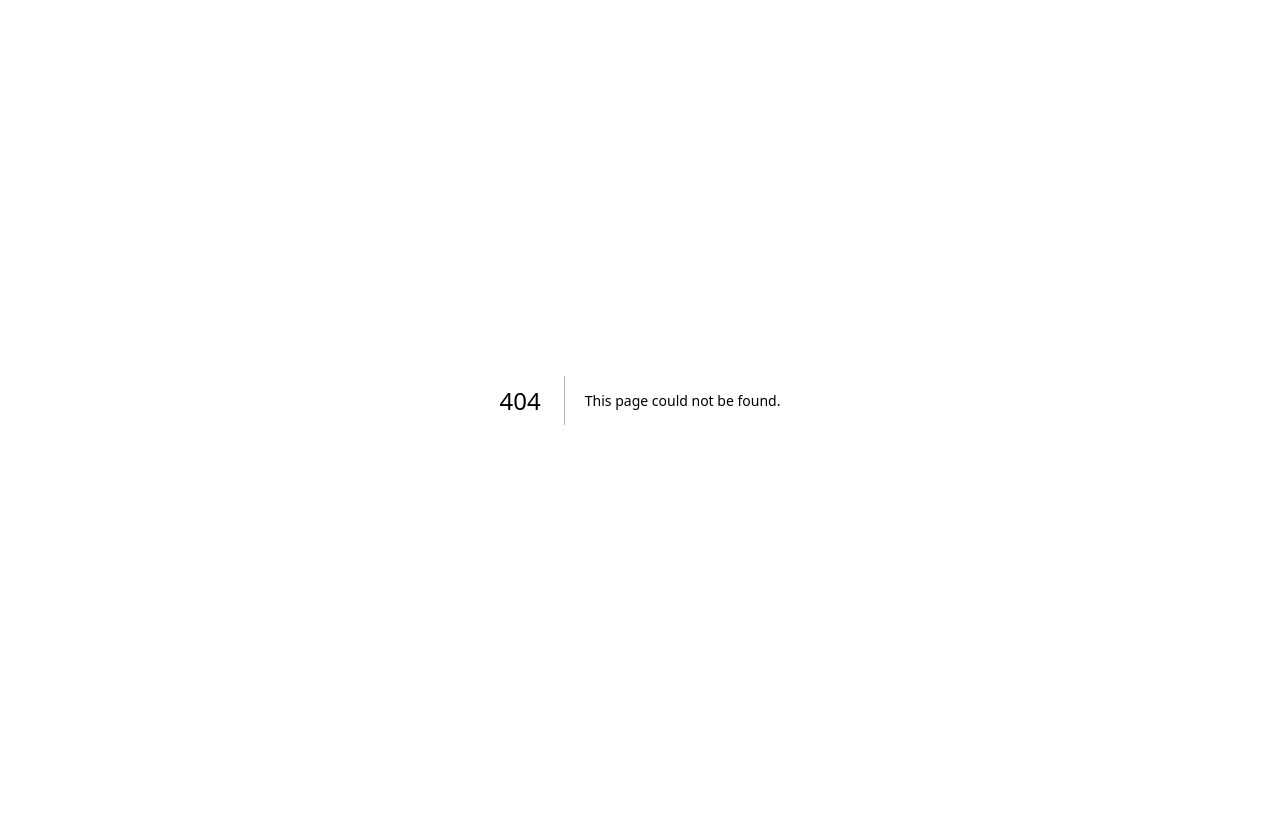
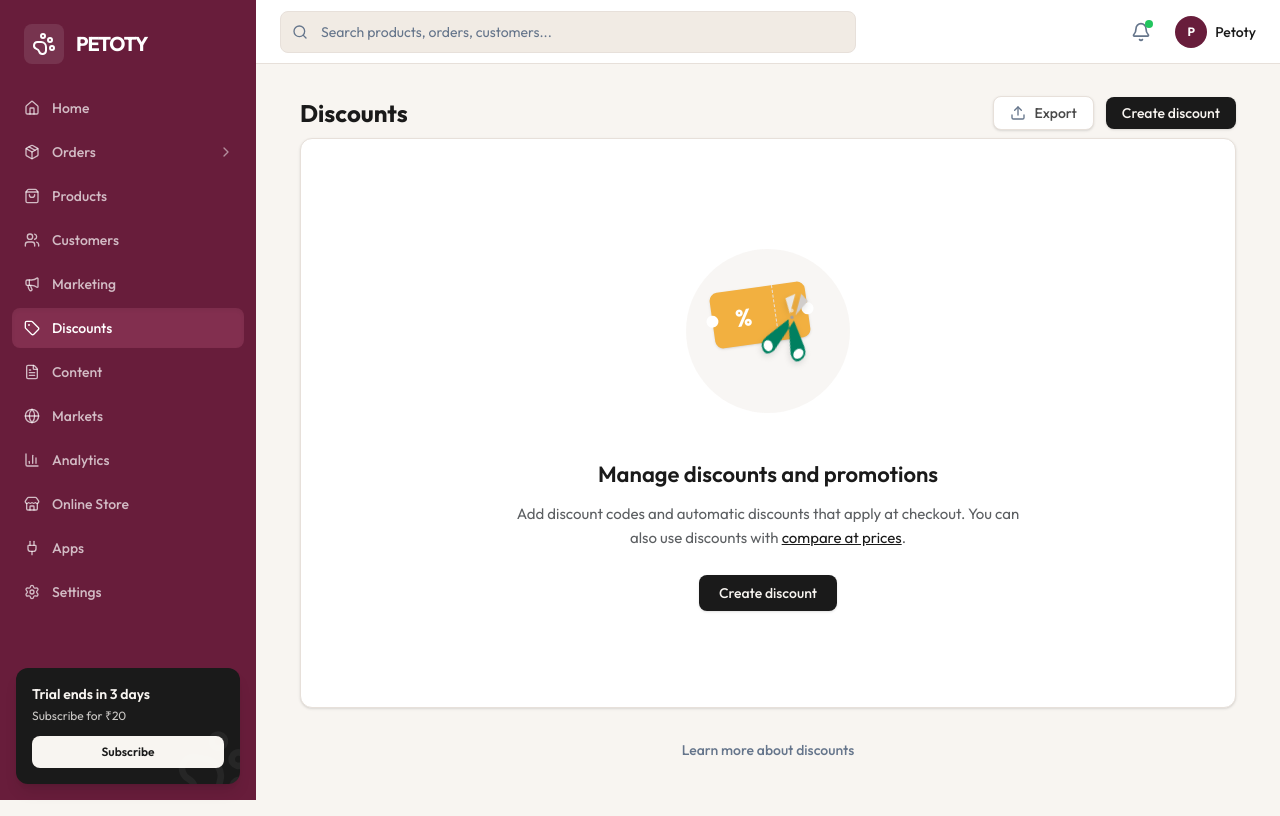
Before and after one commit to Sandhya-puchakayala/petoty-admin-nextjs, a Next.js app: page /discounts in a window 1280 px wide. Before the commit this address had no page. Built offline with nearby package versions, Linux system fonts and the light colour scheme.

Commit message:
feat: add discounts page with UI for managing promotions and an illustration.

```diff
--- /dev/null
+++ b/app/discounts/page.tsx
@@ -0,0 +1,114 @@
+"use client";
+
+import { DashboardLayout } from "@/components/layout/DashboardLayout";
+import { Upload } from "lucide-react";
+import { motion } from "framer-motion";
+
+export default function DiscountsPage() {
+  return (
+    <DashboardLayout>
+      <div className="p-4 md:p-6 lg:p-8 space-y-6 max-w-[1000px] mx-auto min-h-[calc(100vh-4rem)] flex flex-col pt-2 bg-background">
+
+        {/* Header Section */}
+        <div className="flex flex-col sm:flex-row sm:items-center justify-between gap-4 mb-2">
+          <h1 className="text-xl md:text-2xl font-bold text-foreground">
+            Discounts
+          </h1>
+          <div className="flex items-center gap-3">
+            <button className="flex items-center gap-2 bg-card hover:bg-muted border border-border text-foreground/80 font-medium px-4 py-1.5 rounded-lg text-sm transition-colors shadow-sm">
+              <Upload className="w-4 h-4 text-muted-foreground" />
+              Export
+            </button>
+            <button className="bg-foreground hover:bg-foreground/90 text-background font-medium px-4 py-1.5 rounded-lg text-sm transition-colors shadow-sm">
+              Create discount
+            </button>
+          </div>
+        </div>
+
+        {/* Main Content Card */}
+        <motion.div
+           initial={{ opacity: 0, y: 15 }}
+           animate={{ opacity: 1, y: 0 }}
+           transition={{ duration: 0.4 }}
+           className="bg-card rounded-xl border border-border shadow-sm flex flex-col overflow-hidden relative"
+        >
+          <div className="py-16 md:py-24 px-6 flex flex-col items-center justify-center text-center">
+
+            {/* Custom Illustration */}
+            <motion.div
+               initial={{ opacity: 0, scale: 0.9 }}
+               animate={{ opacity: 1, scale: 1 }}
+               transition={{ duration: 0.6, delay: 0.1 }}
+               className="relative w-48 h-48 mb-8"
+            >
+               {/* Light Gray Backdrop Circle */}
+               <div className="absolute inset-0 bg-muted/60 rounded-full w-[85%] h-[85%] mx-auto my-auto top-0 bottom-0 left-0 right-0 z-0"></div>
+
+               {/* Composition Wrapper */}
+               <div className="absolute inset-0 z-10 flex items-center justify-center -translate-y-2">
+
+                 {/* Discount Ticket */}
+                 <div className="relative z-10 w-24 h-14 bg-[#F2B040] rounded shadow-sm flex items-center -translate-x-2 -translate-y-2 transform rotate-[-8deg]">
+                   {/* Left % Side */}
+                   <div className="flex-1 h-full flex items-center justify-center border-r-[1.5px] border-dashed border-white/60">
+                     <span className="text-white text-2xl font-bold leading-none select-none">%</span>
+                   </div>
+                   {/* Right Side */}
+                   <div className="w-1/3 h-full flex items-center justify-center">
+                     <div className="w-1 h-1 rounded-full bg-white/60"></div>
+                   </div>
+                   {/* Ticket cutouts */}
+                   <div className="absolute -left-1.5 top-1/2 -translate-y-1/2 w-3 h-3 bg-card rounded-full"></div>
+                   <div className="absolute -right-1.5 top-1/2 -translate-y-1/2 w-3 h-3 bg-card rounded-full"></div>
+                 </div>
+
+                 {/* Scissors (Green matching Shopify branding #008060) */}
+                 <div className="absolute z-20 w-16 h-28 transform translate-x-4 translate-y-6 rotate-[15deg]">
+                    <svg viewBox="0 0 100 200" className="w-full h-full drop-shadow-md">
+                      {/* Left Blade (Background) */}
+                      <path d="M 45 40 L 30 15 L 45 3 Z" fill="#EAE8E4" />
+                      {/* Right Blade (Foreground) */}
+                      <path d="M 55 40 L 70 10 L 55 0 Z" fill="#D1CDCB" />
+
+                      {/* Pivot Screw */}
+                      <circle cx="50" cy="45" r="3" fill="#A19E9D" />
+
+                      {/* Left Handle */}
+                      <path d="M 45 50 Q 30 70 15 90 Q 5 105 15 115 Q 25 125 35 110 L 50 65" fill="#008060" />
+                      {/* Left Handle Hole */}
+                      <ellipse cx="22" cy="105" rx="8" ry="10" fill="#FFFFFF" transform="rotate(-30 22 105)" />
+
+                      {/* Right Handle */}
+                      <path d="M 55 50 Q 70 70 85 90 Q 95 105 85 115 Q 75 125 65 110 L 50 65" fill="#008060" />
+                      {/* Right Handle Hole */}
+                      <ellipse cx="78" cy="105" rx="8" ry="10" fill="#FFFFFF" transform="rotate(30 78 105)" />
+                    </svg>
+                 </div>
+               </div>
+            </motion.div>
+
+            {/* Text Content */}
+            <h2 className="text-xl md:text-[22px] font-semibold text-foreground mb-3">
+              Manage discounts and promotions
+            </h2>
+            <p className="text-[#5c5f62] text-[15px] max-w-lg leading-relaxed mb-6">
+              Add discount codes and automatic discounts that apply at checkout. You can also use discounts with <a href="#" className="underline text-foreground hover:text-foreground/80 transition-colors">compare at prices</a>.
+            </p>
+
+            <button className="bg-foreground hover:bg-foreground/90 text-background font-medium px-5 py-2 rounded-lg text-sm transition-colors shadow-sm">
+              Create discount
+            </button>
+          </div>
+        </motion.div>
+
+        {/* Footer Link */}
+        <div className="flex justify-center pt-2 pb-6">
+          <a href="#" className="text-sm font-medium text-muted-foreground hover:text-foreground hover:underline transition-colors">
+            Learn more about discounts
+          </a>
+        </div>
+
+      </div>
+    </DashboardLayout>
+  );
+}
```
